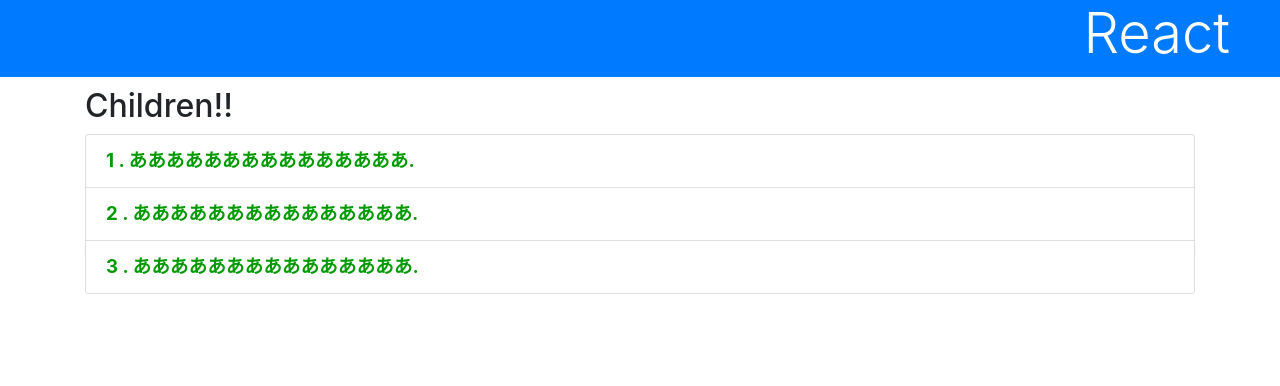
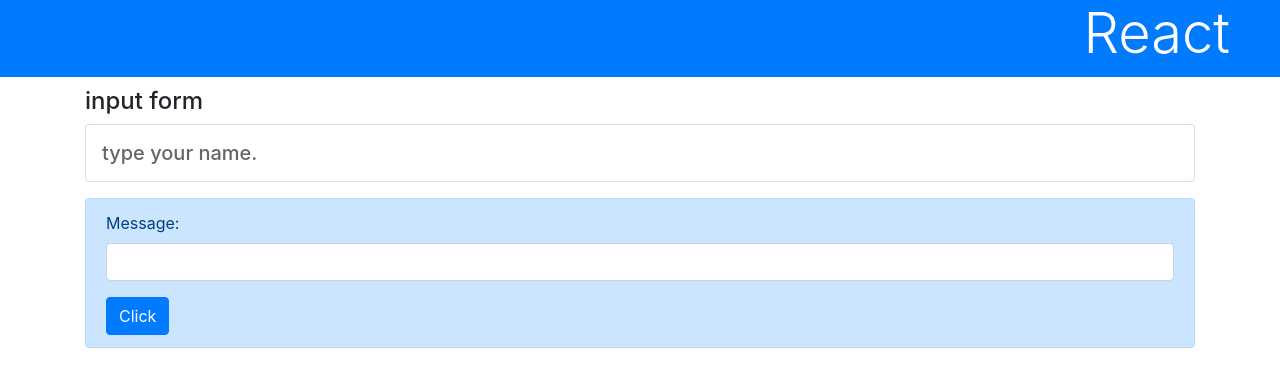
Before and after one commit to kobe2403/reactjs-nextjs-nyumon, a React (Create React App) app in the folder reactapp/: page / in a window 1280 px wide. Shown: the top 386 px of the page. Built offline with nearby package versions, Linux system fonts and the light colour scheme.

Commit message:
3-4章のフフォーム送信

```diff
--- a/reactapp/src/App.tsx
+++ b/reactapp/src/App.tsx
@@ -4,59 +4,55 @@
 import Rect from "./components/Rect"
 
 
-class App extends Component<any, {}> {
-    input = "";
+class App extends Component<any, {title:string, message:string}> {
+    input:string = "";
 
     constructor(props:any) {
-        super(props)
+        super(props);
+        this.state = {
+            title: "input form",
+            message: "type your name.",
+        }
+        this.doChange = this.doChange.bind(this);
+        this.doSubmit = this.doSubmit.bind(this);
+    }
+
+    //入力値の変更判定
+    doChange(event:any) {
+        this.input = event.target.value;
+    }
+
+    doSubmit(event:any){
+        this.setState({
+            title: "send form",
+            message: "Hello," + this.input + "!!",
+        })
+        event.preventDefault();//フォーム送信の無効化
     }
 
     render() {
         return <div>
             <h1 className="bg-primary text-white display-4">React</h1>
             <div className="container">
-                <Message title="Children!!" >
-                    あああああああああああああああ。
-                    あああああああああああああああ。
-                    あああああああああああああああ。
-                </Message>
+               <h4>{this.state.title}</h4>
+               <p className="card h5 p-3">{this.state.message}</p>
+               <div className="alert alert-primary mt-3">
+                   <form onSubmit={this.doSubmit}>{/** onSubmitはhtmlに備わっているフォーム送信処理*/}
+                       <div className="form-group">
+                            <label>Message:</label>
+                            {/**
+                             * onChangeはhtmlに備わっている入力値変更判定処理
+                             * required patternでバリデーションチェック
+                            */}
+                            <input type="text" className="form-control"
+                                onChange={this.doChange} required pattern="[A-Za-z _,.]+" />
+                        </div>
+                        <input type="submit" className="btn btn-primary" value="Click"></input>
+                   </form>
+               </div>
             </div>
         </div>
     }
 }
 
-class Message extends Component<{title:string}, {value:string, key:string}> {
-    li:object = {
-        fontSize: "14pt",
-        fontWeight: "bold",
-        color: "#090",
-    }
-
-    render() {
-        let content:any = this.props.children;
-        let arr:any;
-        if (content){
-            arr = content.split("。");
-        }
-        let arr2:any = [];
-        for (let i = 0; i < arr.length; i++){
-            if (arr[i].trim() != ""){
-                arr2.push(arr[i]);
-            }
-        }
-        let list = arr2.map((value:string, key:string) =>(
-            <li className="list-group-item" style={this.li}
-                key={key}>
-                    {key + 1} . {value}.
-            </li>
-        ));
-
-        return <div>
-            <h2>{this.props.title}</h2>
-            <ol className="list-group">{list}</ol>
-        </div>
-    }
-}
-
-
 export default App
```
